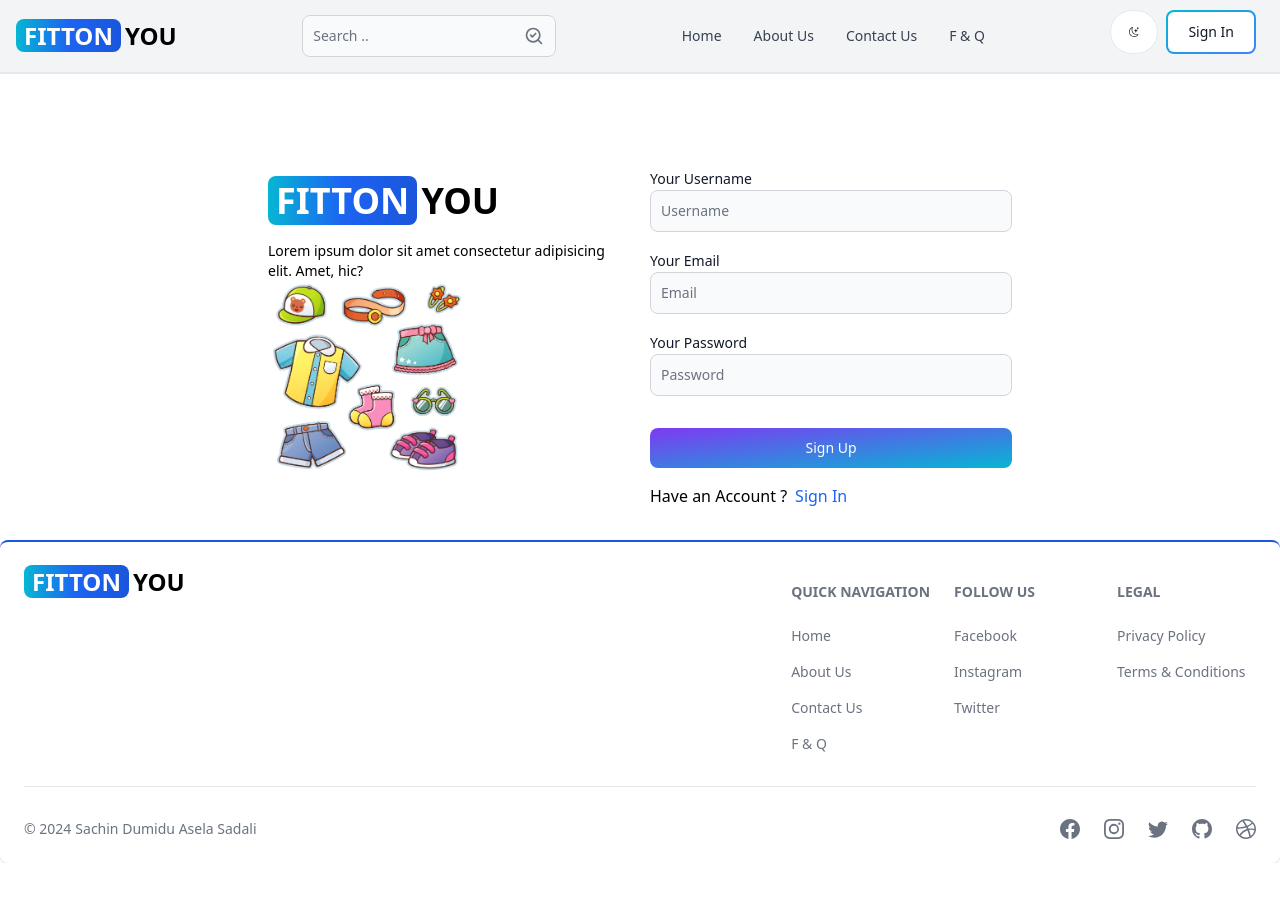
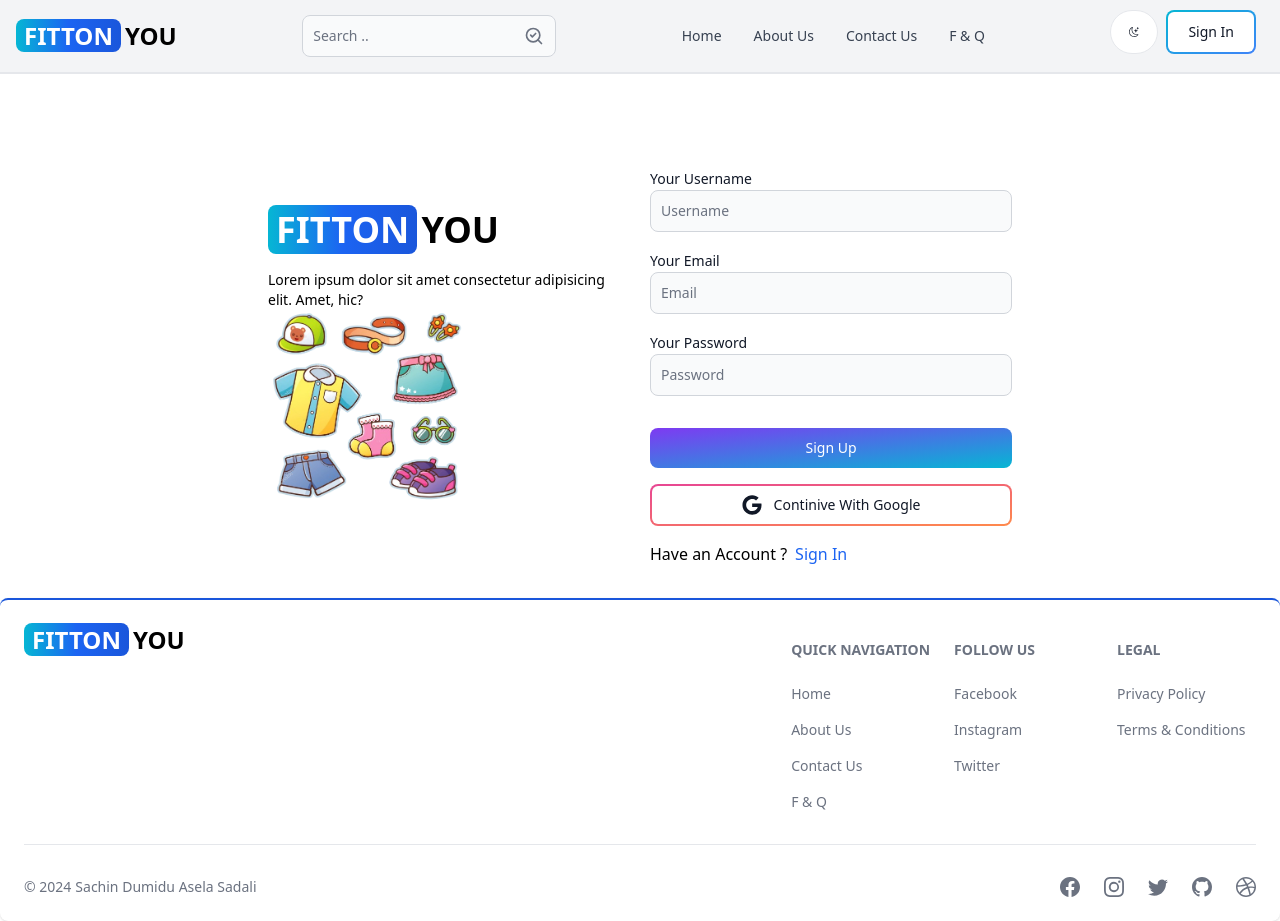
Before and after one commit to SachinUthpala/Vertual-Dressing-Room, a React (Vite) app in the folder Client/: page /sign-up in a window 1280 px wide. Before the commit the page ends 863 px from the top, so only its background shows below. Built offline with nearby package versions, Linux system fonts and the light colour scheme.

Commit message:
add google authontication popup window

```diff
--- a/Client/package.json
+++ b/Client/package.json
@@ -11,6 +11,7 @@
   },
   "dependencies": {
     "@reduxjs/toolkit": "^2.2.1",
+    "firebase": "^10.8.1",
     "flowbite": "^2.3.0",
     "flowbite-react": "^0.7.2",
     "react": "^18.2.0",
--- /dev/null
+++ b/Client/src/Components/GoogleAuthBtn.jsx
@@ -0,0 +1,56 @@
+import { Button } from "flowbite-react";
+import { FaGoogle } from "react-icons/fa6";
+import {GoogleAuthProvider, signInWithPopup , getAuth} from 'firebase/auth'
+import { app } from "../Firebase";
+import { useDispatch } from "react-redux";
+import { signInSucess } from "../redux/Users/UserSlice";
+import { useNavigate } from "react-router-dom";
+
+
+export default function GoogleAuthBtn() {
+    const dispatch = useDispatch();
+    const navigate = useNavigate();
+
+    const handleGoogleClick = async () => {
+
+
+        const auth = getAuth(app)
+
+        const provider = new GoogleAuthProvider();
+        provider.setCustomParameters({
+            prompt : 'select_account'
+        });
+
+        try {
+            const resultFromGoogle = await signInWithPopup(auth , provider)
+            // console.log(resultFromGoogle);
+
+            const res = await fetch('api/auth/google',
+                {method : 'POST',
+                headers :{'Content-type' : 'application/json'},
+                body : JSON.stringify({
+                    userName : resultFromGoogle.user.displayName,
+                    userMail : resultFromGoogle.user.email,
+                    googlePhotoUrl : resultFromGoogle.user.userPhotoURL
+                })
+            });
+
+            const data = await res.JSON()
+
+            if(res.ok){
+                dispatch(signInSucess(data));
+                navigate('/')
+            }
+
+        } catch (error) {
+            console.log(error);
+        }
+    }
+
+  return (
+    <Button type="button" gradientDuoTone='pinkToOrange' outline onClick={handleGoogleClick}>
+        <FaGoogle className="w-5 h-5" />
+        <span className="ml-3">Continive With Google</span>
+    </Button>
+  )
+}
--- /dev/null
+++ b/Client/src/Firebase.js
@@ -0,0 +1,19 @@
+// Import the functions you need from the SDKs you need
+import { initializeApp } from "firebase/app";
+
+// TODO: Add SDKs for Firebase products that you want to use
+// https://firebase.google.com/docs/web/setup#available-libraries
+
+
+// Your web app's Firebase configuration
+const firebaseConfig = {
+  apiKey: import.meta.env.VITE_FIREBASE_API_KEY,
+  authDomain: "vertual-dressing-room.firebaseapp.com",
+  projectId: "vertual-dressing-room",
+  storageBucket: "vertual-dressing-room.appspot.com",
+  messagingSenderId: "711862903529",
+  appId: "1:711862903529:web:8571dc3311e5ab8f744678"
+};
+
+// Initialize Firebase
+export const app = initializeApp(firebaseConfig);
--- a/Client/src/Pages/SignIn.jsx
+++ b/Client/src/Pages/SignIn.jsx
@@ -3,6 +3,7 @@ import { useState } from "react";
 import { Link, useNavigate } from "react-router-dom";
 import { signInStart , signInSucess , signInFauiler } from "../redux/Users/UserSlice";
 import { useDispatch, useSelector } from "react-redux";
+import GoogleAuthBtn from "../Components/GoogleAuthBtn";
 
 
 export default function SignIn() {
@@ -119,6 +120,7 @@ export default function SignIn() {
                 ) :  'Sign In'
               }
             </Button>
+            <GoogleAuthBtn/>
           </form>
           <div className="flex gap-2 flex-rowonChan">
             <span>Dont have an Account ? </span>
--- a/Client/src/Pages/SignUp.jsx
+++ b/Client/src/Pages/SignUp.jsx
@@ -1,6 +1,7 @@
 import { Alert, Button, Label, Spinner, TextInput } from "flowbite-react";
 import { useState } from "react";
 import { Link, useNavigate } from "react-router-dom";
+import GoogleAuthBtn from "../Components/GoogleAuthBtn";
 
 export default function SignUp() {
 
@@ -111,6 +112,7 @@ export default function SignUp() {
                 ) :  'Sign Up'
               }
             </Button>
+            <GoogleAuthBtn/>
           </form>
           <div className="flex gap-2 flex-rowonChan">
             <span>Have an Account ? </span>
```
Also changed, not shown: 2 other files (tests, documents, lock files or other folders).
